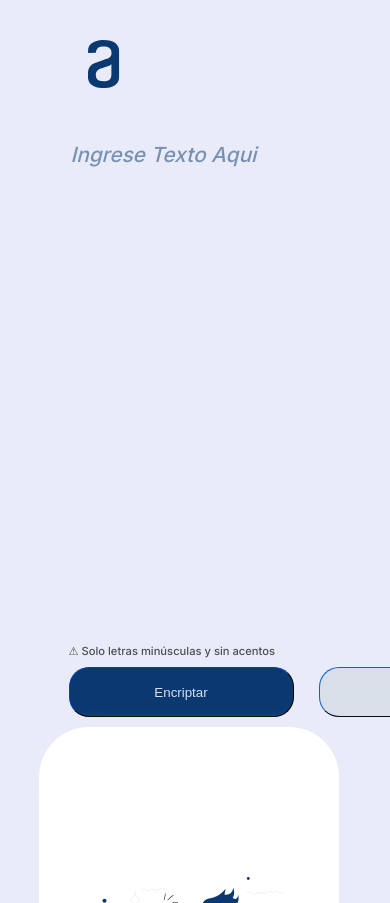
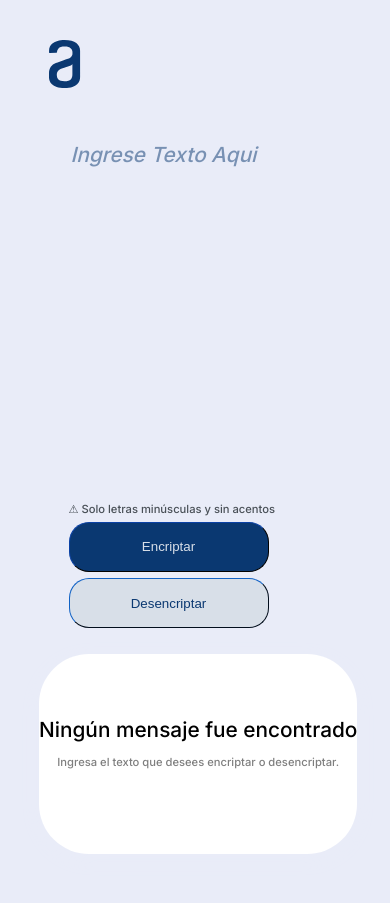
Before and after one commit to Liuz94/EncriptadorAlura, a plain HTML site: page index.html in a window 390 px wide. Shown: the top 903 px of the page. Drawn offline with nearby package versions, Linux system fonts and the light colour scheme.

Commit message:
Responsive

```diff
--- a/index.html
+++ b/index.html
@@ -22,10 +22,13 @@
                 <div class="ingresoTexto">
 
                     <textarea id="text_area" class="textonormal" name="mensaje"  placeholder="Ingrese Texto Aqui"></textarea>
+
                             <div class="botones">
+
                                 <p class="advertencia">⚠ Solo letras minúsculas y sin acentos</p>
                                 <input onclick="encriptacion()" type="button" class="botones_encriptar" id="encriptar" value="Encriptar">
                                 <input onclick="desencriptacion()" type="button" class="botones_desencriptar" id="desencriptar" value="Desencriptar">
+
                             </div>
                 </div>
 
@@ -33,13 +36,17 @@
         <div class="respuesta">
 
             <ul class="nada" id="respuestaNada">
+
                 <li><img class="nadarespuesta" src="imagenes/Muñeco.svg"></li>
                 <li><p id="nadaTitulo">Ningún mensaje fue encontrado</p></li>
                 <li><p  id="nadaDescripcion">Ingresa el texto que desees encriptar o desencriptar.</p></li>
+
             </ul>
             <div  class="resultado">
+
                <textarea readonly="readonly" id="final"></textarea>
                 <input onclick="copiar()" type="button" class="botones_copiar" id="copiar" value="Copiar">
+
             </div>
         </div>
 
@@ -68,6 +75,12 @@
             document.getElementById("final").style.display = "inline";
             document.getElementById("text_area").value = "";
             document.getElementById("copiar").style.display = "inline";
+        }
+
+        function regresar(){
+            document.getElementById("respuestaNada").style.display = "inline";
+            document.getElementById("final").style.display = "none";
+            document.getElementById("copiar").style.display = "none";
         }
 
         function capturarTexto(){
@@ -146,6 +159,7 @@
         function copiar(){
             var content = document.getElementById('final').innerHTML;
             navigator.clipboard.writeText(content);
+            regresar();
         }
 
     </script>
--- a/style.css
+++ b/style.css
@@ -136,3 +136,50 @@ textarea{
 .botones_copiar:hover{
     background-color: #e2e2e2;
 }
+
+@media screen and (max-width:768px) {
+body{
+    width: auto;
+}
+.logo{
+    padding-left: 1px;
+}
+.ingresoTexto{
+    padding-right: 10px;
+}
+.textonormal{
+    display: block;
+    width: auto;
+    height: 350px;
+}
+.botones{
+    position: absolute;
+    padding-top: 10px;
+}
+.botones_desencriptar, .botones_encriptar{
+    width: 200px;
+}
+.respuesta{
+    display: block;
+    width: auto;
+    height: 200px;
+    margin-top: 150px;
+}
+.nada{
+    text-align: center;
+    padding-top: 50px;
+}
+.nadarespuesta{
+    display: none;
+    visibility: hidden;
+}
+#final{
+    height: 150px;
+    border: #052051;
+
+}
+.botones_copiar{
+    margin-top: 25px;
+}
+
+}
```
